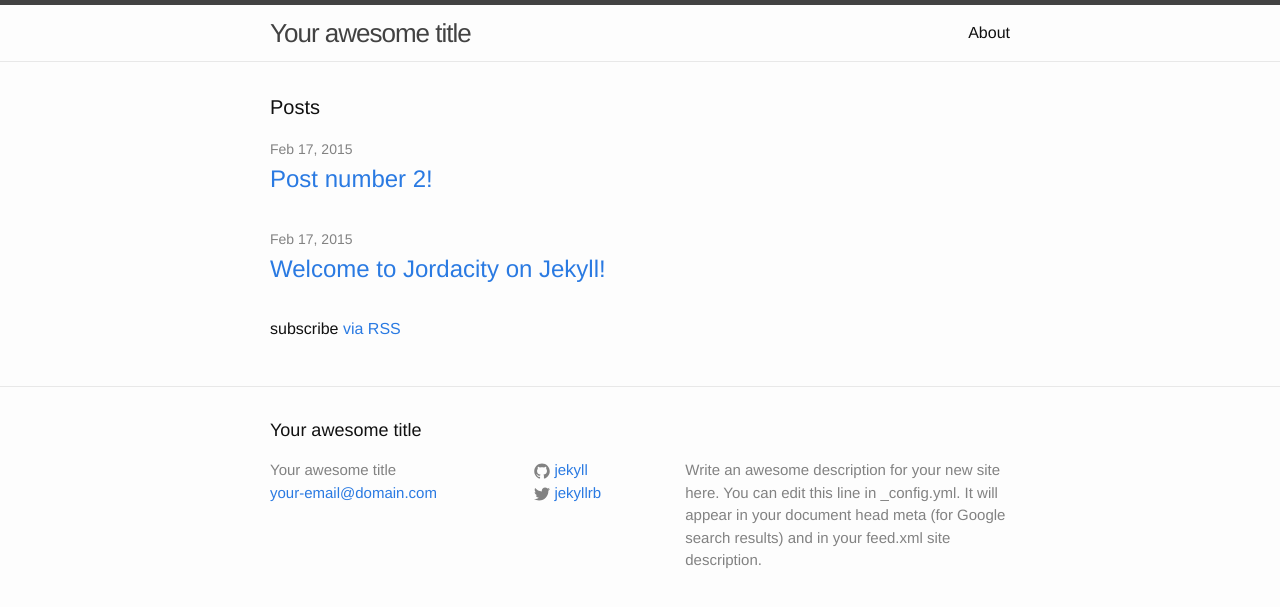
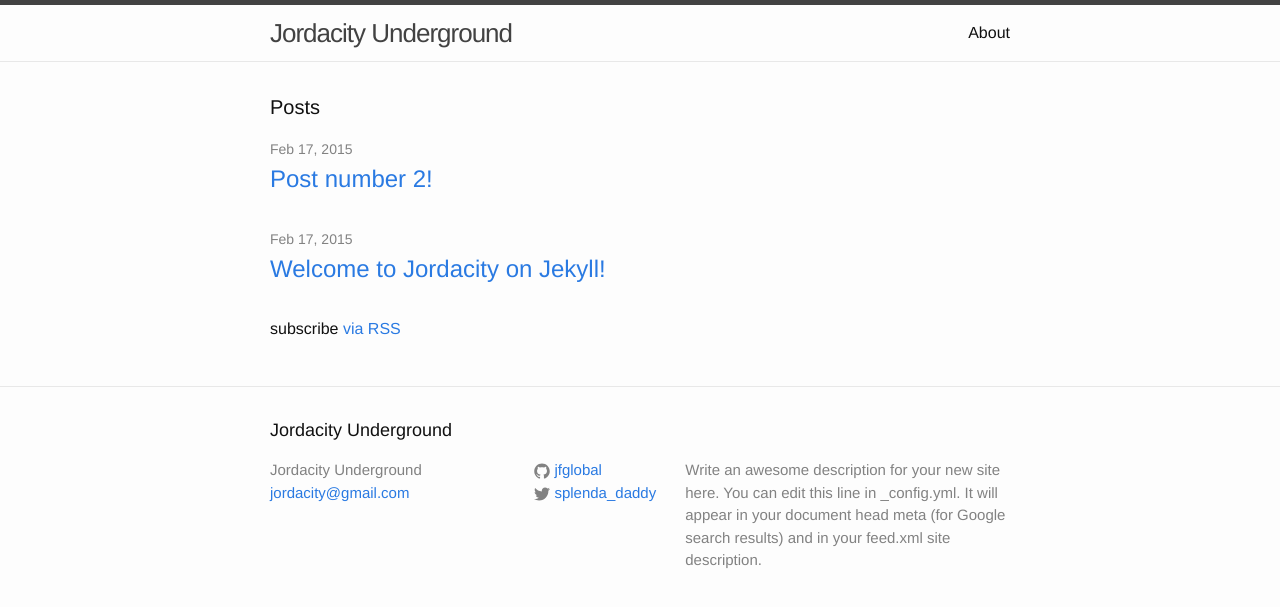
Before and after one commit to JFGlobal/jfglobal.github.io, a Jekyll site: the page built from index.html, in a window 1280 px wide. Shown: the top 607 px of the page. Built offline with Jekyll 4.4.1, drawn with Linux system fonts in a browser that asks for light colours.

Commit message:
first _config update

```diff
--- a/_config.yml
+++ b/_config.yml
@@ -1,14 +1,14 @@
 # Site settings
-title: Your awesome title
-email: your-email@domain.com
+title: Jordacity Underground
+email: jordacity@gmail.com
 description: > # this means to ignore newlines until "baseurl:"
   Write an awesome description for your new site here. You can edit this
   line in _config.yml. It will appear in your document head meta (for
   Google search results) and in your feed.xml site description.
 baseurl: "" # the subpath of your site, e.g. /blog/
-url: "http://yourdomain.com" # the base hostname & protocol for your site
-twitter_username: jekyllrb
-github_username:  jekyll
+url: "http://www.jorda.city" # the base hostname & protocol for your site
+twitter_username: splenda_daddy
+github_username:  jfglobal
 
 # Build settings
 markdown: kramdown
```
